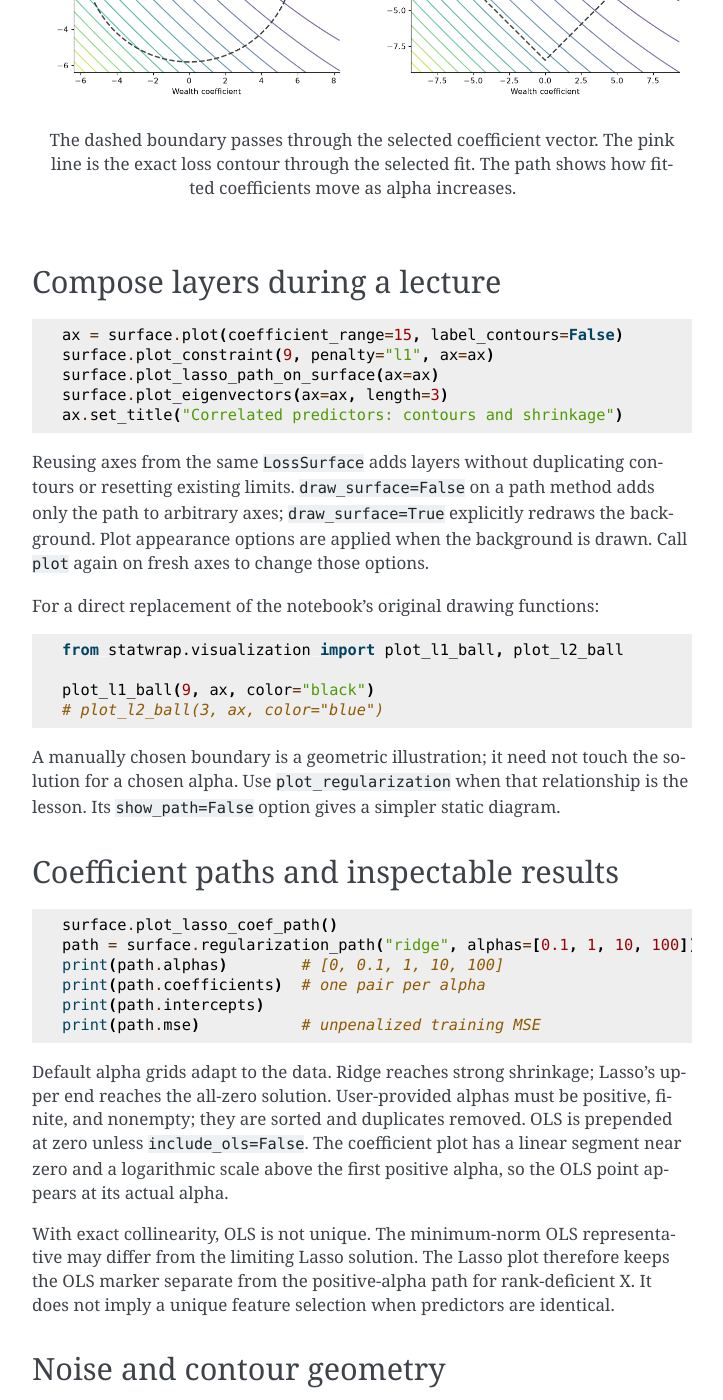
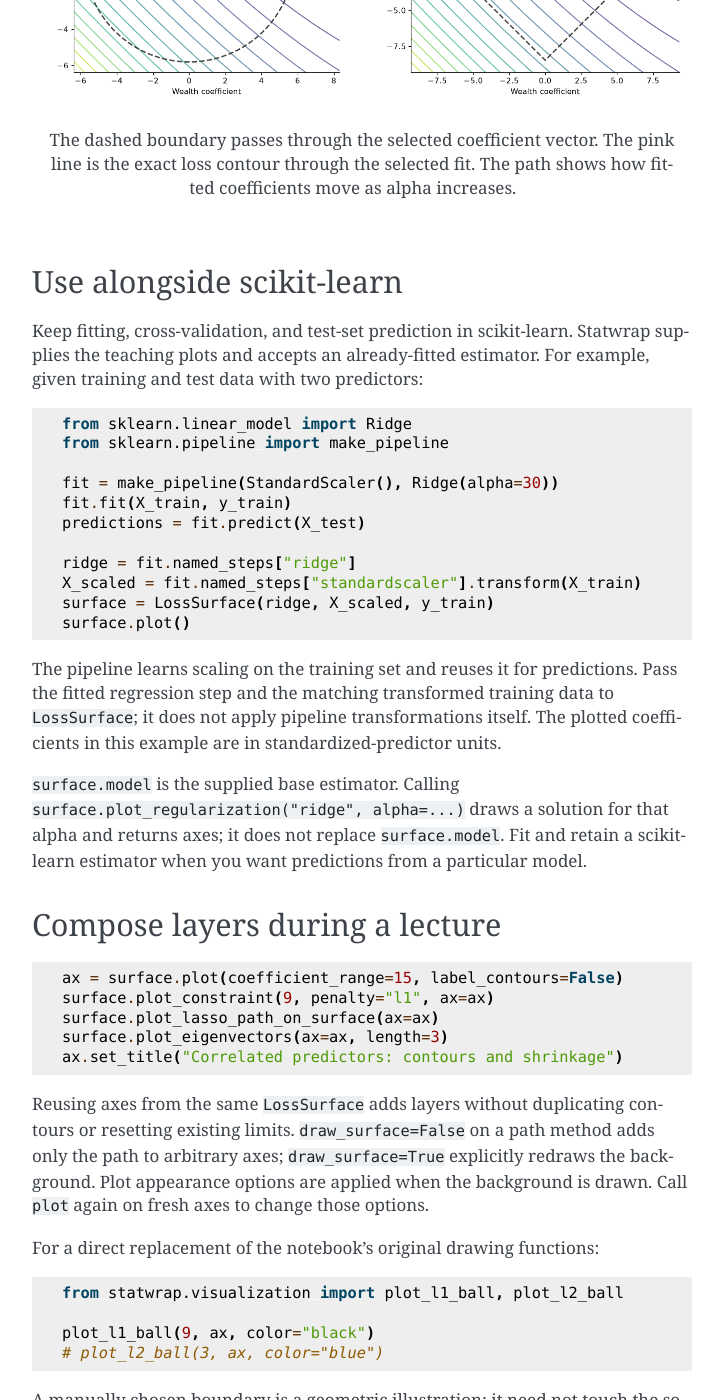
Before and after one commit to alexanderthclark/statwrap, a Sphinx documentation site: the page built from docs/regularization.rst, in a window 1280 px wide and 1400 px high, scrolled down 1127 px. Shown: the whole window, without its empty margins (388-1111 px from the left). Built offline with Sphinx 7.4.7, drawn with Linux system fonts in a browser that asks for light colours; some of the changed text lies outside the part shown.

Commit message:
DOC: Show fitted scikit-learn pipeline integration

```diff
--- a/docs/regularization.rst
+++ b/docs/regularization.rst
@@ -47,6 +47,37 @@ precedence. If all coefficients are zero, the boundary becomes a point.
    The dashed boundary passes through the selected coefficient vector.
    The pink line is the exact loss contour through the selected fit.
    The path shows how fitted coefficients move as alpha increases.
+
+Use alongside scikit-learn
+---------------------------
+
+Keep fitting, cross-validation, and test-set prediction in scikit-learn.
+Statwrap supplies the teaching plots and accepts an already-fitted estimator.
+For example, given training and test data with two predictors:
+
+.. code-block:: python
+
+   from sklearn.linear_model import Ridge
+   from sklearn.pipeline import make_pipeline
+
+   fit = make_pipeline(StandardScaler(), Ridge(alpha=30))
+   fit.fit(X_train, y_train)
+   predictions = fit.predict(X_test)
+
+   ridge = fit.named_steps["ridge"]
+   X_scaled = fit.named_steps["standardscaler"].transform(X_train)
+   surface = LossSurface(ridge, X_scaled, y_train)
+   surface.plot()
+
+The pipeline learns scaling on the training set and reuses it for predictions.
+Pass the fitted regression step and the matching transformed training data to
+``LossSurface``; it does not apply pipeline transformations itself. The plotted
+coefficients in this example are in standardized-predictor units.
+
+``surface.model`` is the supplied base estimator. Calling
+``surface.plot_regularization("ridge", alpha=...)`` draws a solution for that
+alpha and returns axes; it does not replace ``surface.model``. Fit and retain a
+scikit-learn estimator when you want predictions from a particular model.
 
 Compose layers during a lecture
 ---------------------------------
```
